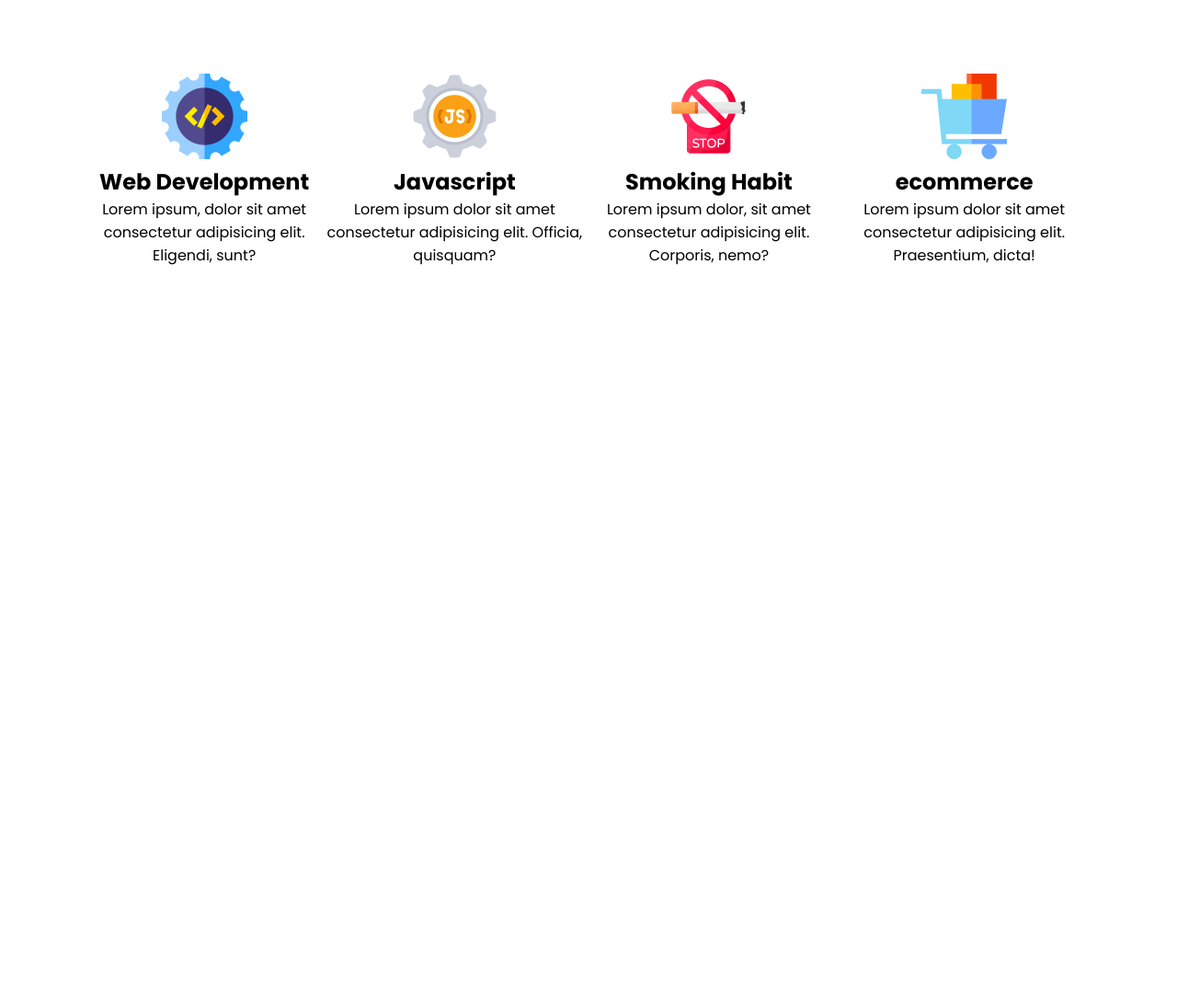
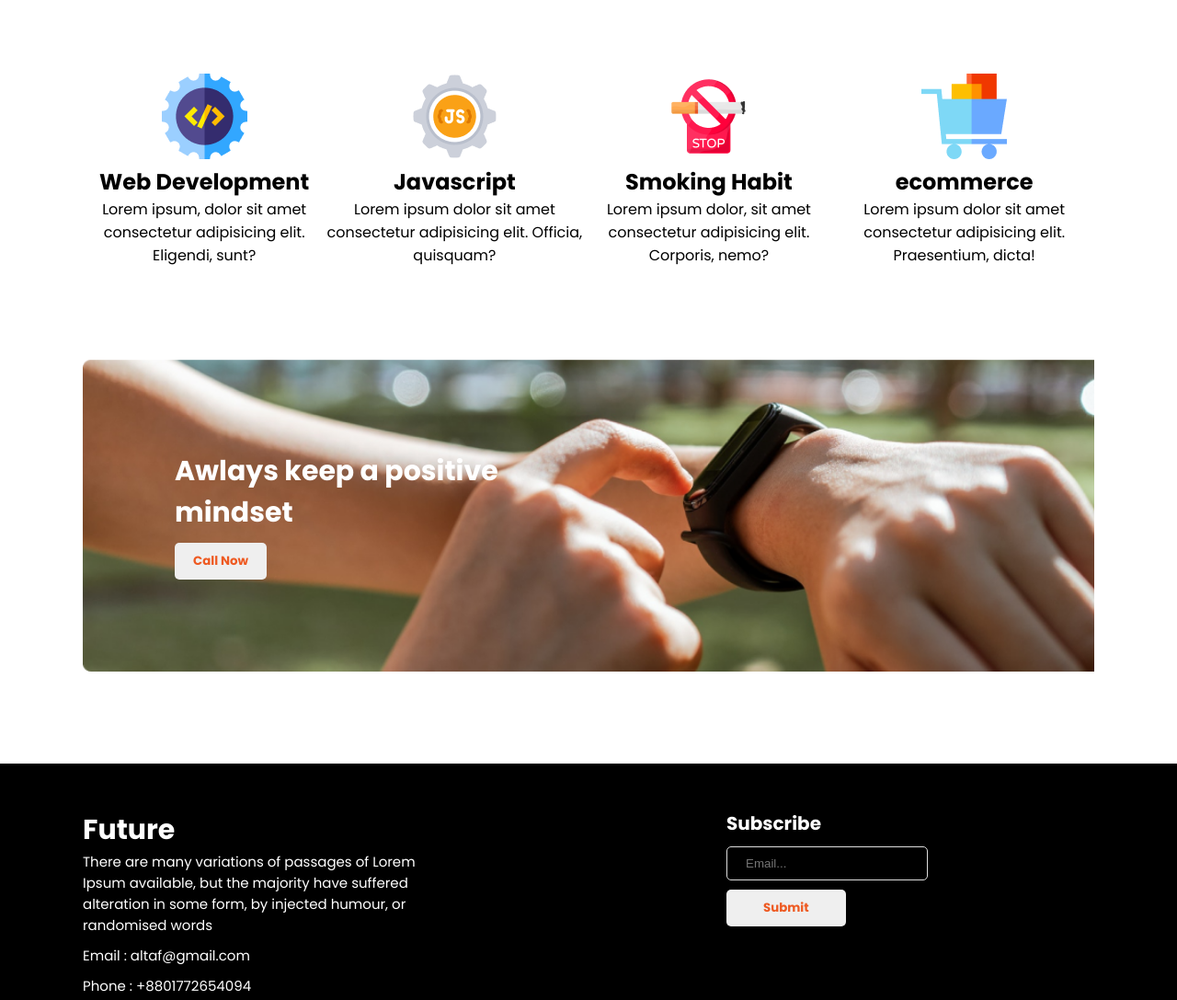
Before and after one commit to AltafHusain22/New-year, a plain HTML site: page index.html in a window 1280 px wide. Shown: the part 1611-2698 px from the top of the page at 92% size. Before the commit the page ends 1901 px from the top, so only its background shows below. Drawn offline with Linux system fonts and the light colour scheme.

Commit message:
footer section added

```diff
--- a/index.html
+++ b/index.html
@@ -104,9 +104,33 @@
       </section>
 
       <!-- call to action section -->
+
+      <section class="call-to-action-area">
+        <div class="call-to-action">
+            <h2 class="call-to-action-title">Awlays keep a positive mindset</h2>
+            <button class="callnow">Call Now </button>
+        </div>
+      </section>
     </main>
 
     <!-- Footer Section -->
-    <footer></footer>
+    <footer>
+        <div class="footer-aea">
+            <div class="footer-left-info">
+                <h2 class="footer-header">Future</h2>
+                <p class="footer-description">There are many variations of passages of Lorem Ipsum available, but the majority have suffered alteration in some form, by injected humour, or randomised words</p>
+                <p class="footer-description">Email : altaf@gmail.com</p>
+                <p class="footer-description">Phone : +8801772654094</p>
+                <img src="../New-year/Assets/icons/fb.png" alt="" srcset="">
+                <img src="../New-year/Assets/icons/twitter.png" alt="" srcset="">
+                <img src="../New-year/Assets/icons/youtube.png" alt="" srcset="">
+            </div>
+            <div class="footer-right-getnotify">
+                <h2 class="subscribe-header">Subscribe </h2>
+                <input placeholder="Email..." type="email" name="" id="">
+                <input type="submit" value="Submit">
+            </div>
+        </div>
+    </footer>
   </body>
 </html>
--- a/src/index.css
+++ b/src/index.css
@@ -112,6 +112,7 @@ main {
     display: flex;
     flex-flow: row;
     align-content: center;
+    margin-bottom: 100px;
 }
 
 .plan-item-box {
@@ -123,3 +124,91 @@ main {
     text-align: center;
 
 }
+
+/* Call to action section style  */
+
+.call-to-action {
+    background: url(../Assets/images/watch.png);
+    padding: 100px 100px;
+    margin-bottom: 100px;
+    background-size: cover;
+}
+
+.call-to-action-title {
+    font-size: 30px;
+    font-family: Poppins;
+    font-weight: 600;
+    width: 400px;
+    color: #fff;
+}
+
+.callnow {
+    padding: 10px 20px;
+    margin-top: 10px;
+    border: 0;
+    color: #EE5A22;
+    font-weight: 600;
+    font-family: Poppins;
+    border-radius: 5px;
+}
+
+/* Footer style */
+
+footer {
+    background: #000;
+    padding: 50px;
+}
+
+.footer-aea {
+    width: 1100px;
+    margin: 0 auto;
+    display: flex;
+    flex-flow: row;
+    justify-content: space-between;
+}
+
+.footer-header {
+    font-size: 30px;
+    font-family: Poppins;
+    font-weight: 600;
+    width: 400px;
+    color: #fff;
+}
+
+.footer-description {
+    font-size: 15px;
+    font-family: Poppins;
+    font-weight: 500;
+    width: 400px;
+    color: #fff;
+    margin-bottom: 10px;
+}
+
+input[type=email] {
+    padding: 10px 20px;
+    display: block;
+    border: 1.5px solid #ddd;
+    background: #000;
+    color: #fff;
+    border-radius: 5px;
+    margin-bottom: 5px;
+}
+
+input[type=submit] {
+    padding: 10px 40px;
+    border: 0;
+    color: #EE5A22;
+    font-weight: 600;
+    font-family: Poppins;
+    margin-top: 5px;
+    border-radius: 5px;
+}
+
+.subscribe-header {
+    font-size: 20px;
+    font-family: Poppins;
+    font-weight: 600;
+    width: 400px;
+    color: #fff;
+    margin-bottom: 10px;
+}
```
